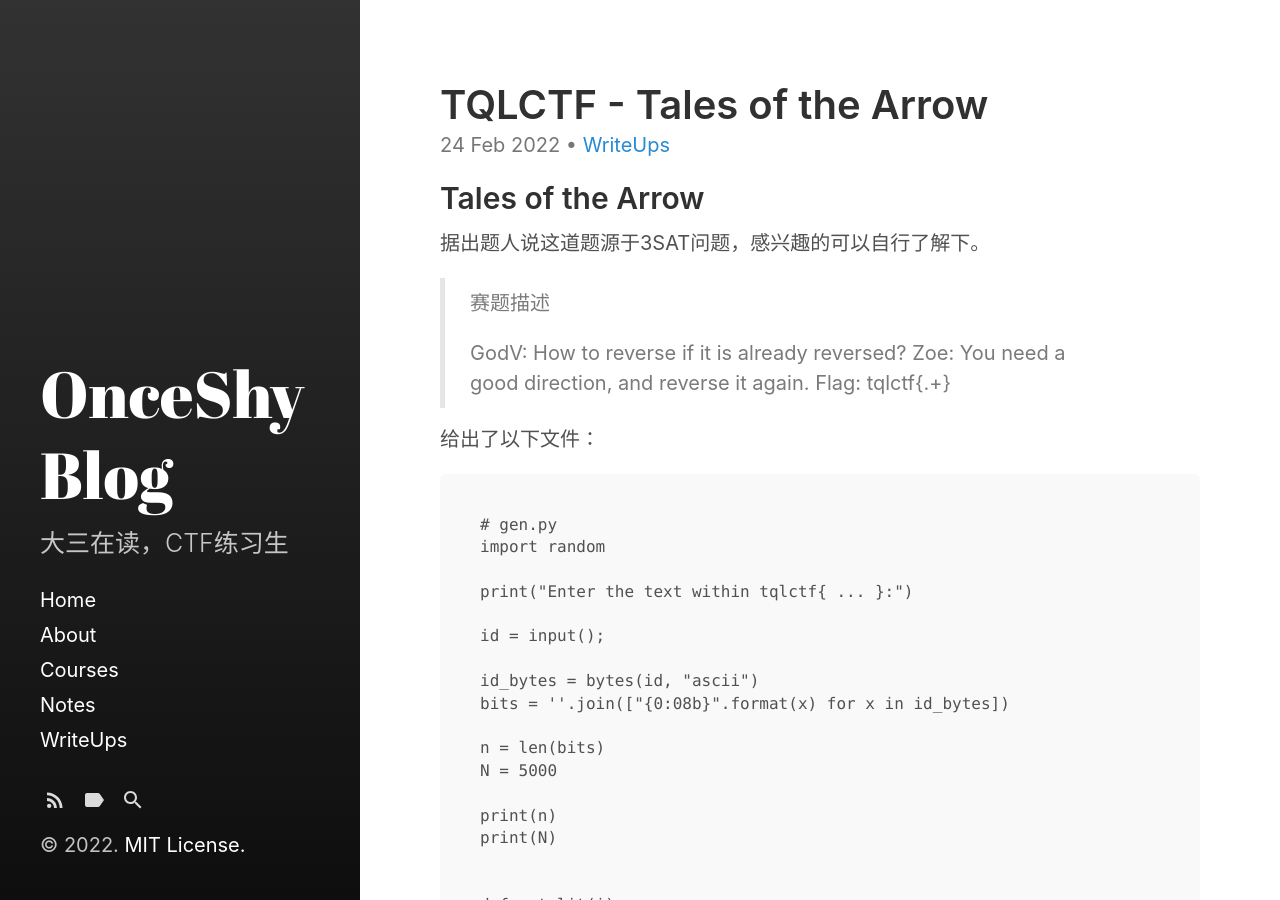
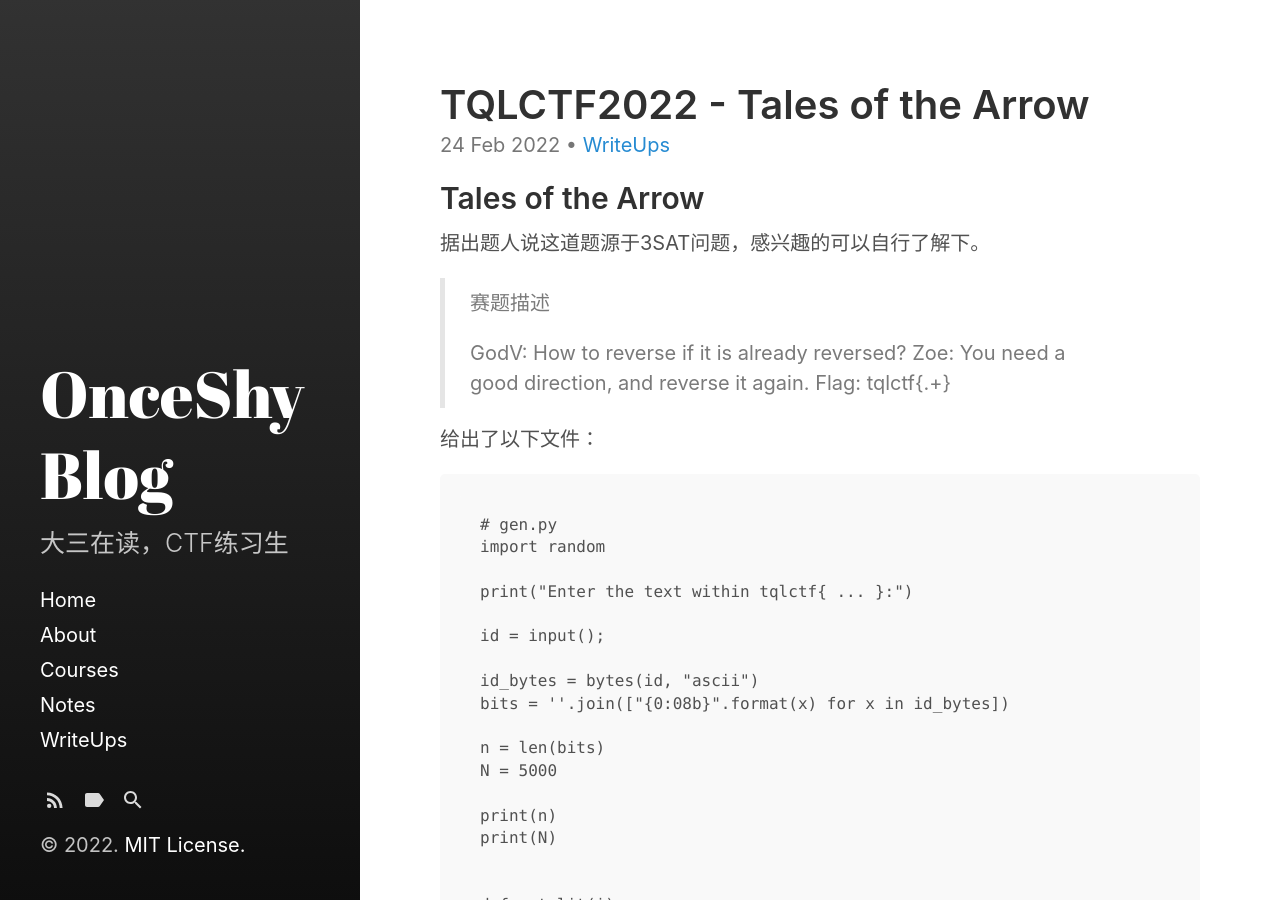
Before and after one commit to showmydata/showmydata.github.io, a Jekyll site: the page built from _posts/2022-2-24-WriteUps-TQLCTF---Tales-of-the-Arrow.md, in a window 1280 px wide and 900 px high. Built offline with Jekyll 4.4.1, drawn with Linux system fonts in a browser that asks for light colours.

Commit message:
Update 2022-2-24-WriteUps-TQLCTF---Tales-of-the-Arrow.md

```diff
--- a/_posts/2022-2-24-WriteUps-TQLCTF---Tales-of-the-Arrow.md
+++ b/_posts/2022-2-24-WriteUps-TQLCTF---Tales-of-the-Arrow.md
@@ -1,10 +1,10 @@
 ---
 layout: post
-title: "TQLCTF - Tales of the Arrow"
+title: "TQLCTF2022 - Tales of the Arrow"
 categories:
   - WriteUps
 tags:
-  - TQLCTF
+  - TQLCTF2022
   - Reverse
   - WP
 last_modified_at: 2022-02-24T17:34:52+08:00
```
